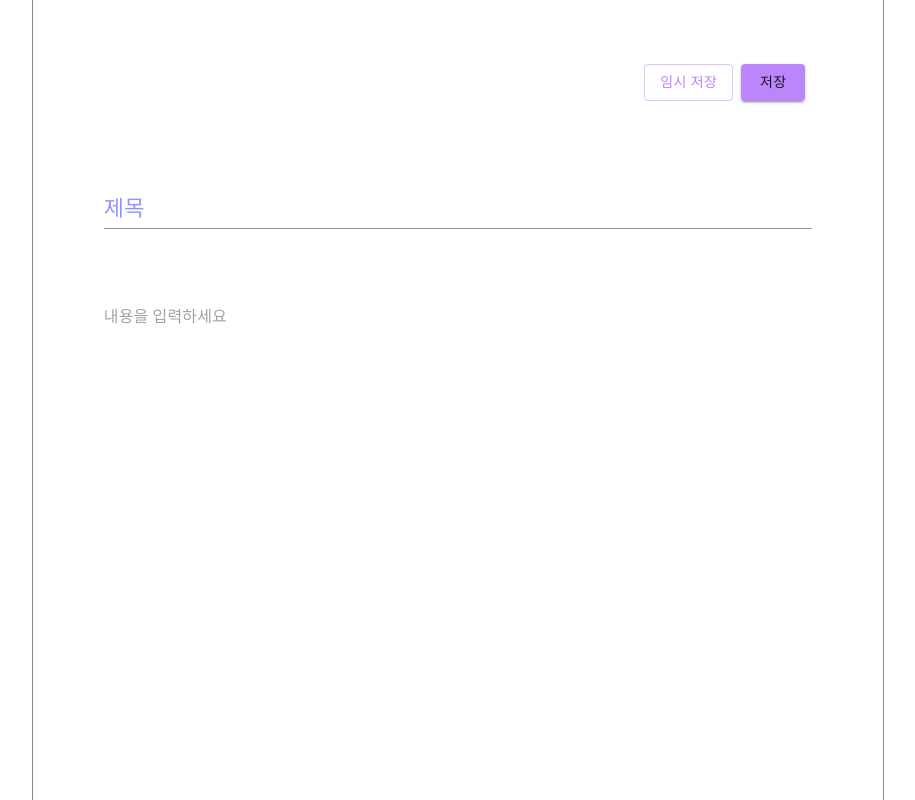
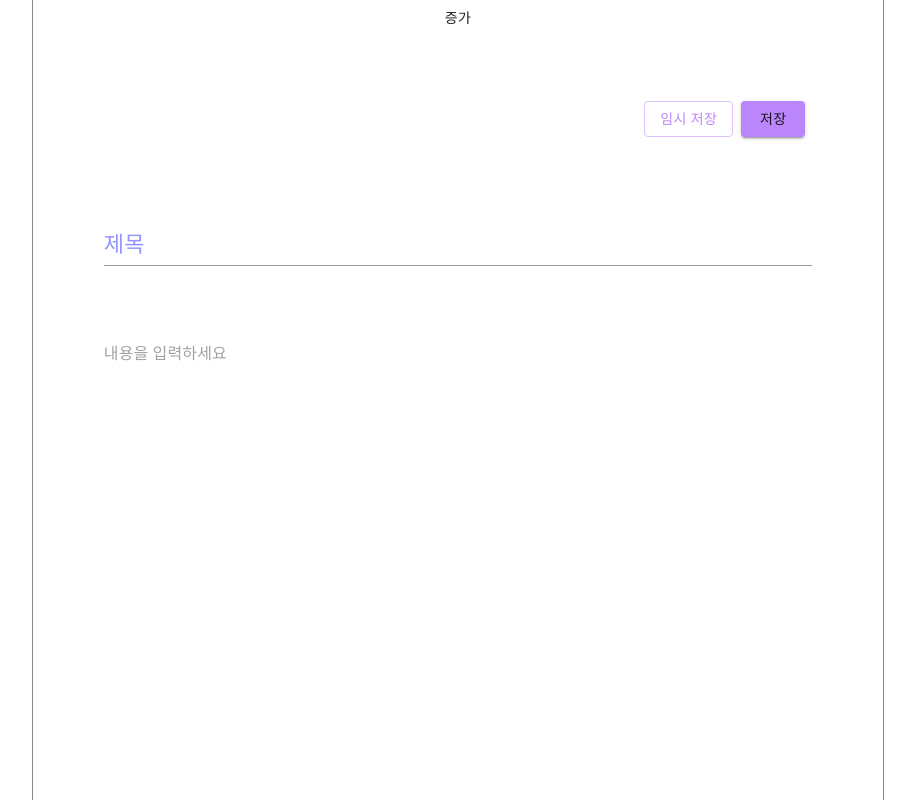
Before and after one commit to team-sohnhong/lifelog_front, a React (Create React App) app: page /addQuestion in a window 1280 px wide. Shown: the top 800 px of the page, without its empty margins (182-1097 px from the left). Built offline with nearby package versions, Linux system fonts and the light colour scheme.

Commit message:
Connect with react-redux

```diff
--- a/package.json
+++ b/package.json
@@ -16,6 +16,7 @@
     "@types/react-dom": "^17.0.11",
     "react": "^17.0.2",
     "react-dom": "^17.0.2",
+    "react-redux": "^7.2.6",
     "react-router-dom": "^6.2.1",
     "react-scripts": "5.0.0",
     "typescript": "^4.5.5",
--- a/src/components/AddQuestion.tsx
+++ b/src/components/AddQuestion.tsx
@@ -6,15 +6,21 @@ import {
   Link,
   Snackbar,
   SnackbarOrigin,
-  TextField,
+  TextField
 } from "@mui/material"
 import { Box } from "@mui/system"
 import { useState } from "react"
-import { PostProps } from "./../routes/Home"
+import { useDispatch, useSelector } from "react-redux"
+import {
+  Link as RouterLink
+} from "react-router-dom"
+import { PostProps, posts } from "./../routes/Home"
 
 export default function AddQuestion(props: any) {
-  // let [title, setTitle] = useState("")
-  // let [content, setContent] = useState("")
+
+
+  const 꺼내온거 = useSelector(state => state)
+  const dispatch = useDispatch()
 
   const [state, setState] = useState({
     open: false,
@@ -35,6 +41,23 @@ export default function AddQuestion(props: any) {
     event.preventDefault()
     const data = new FormData(event.currentTarget)
     // console.log("🚀 ~ file: SignIn.tsx ~ line 50 ~ handleSubmit ~ data", event)
+    let post: PostProps = {
+      date: "오늘",
+      title: data.get("title") as string,
+      content: data.get("content") as string,
+      vote: 3,
+      answer: 0,
+      tags: ["태그"],
+      created_at: Date.now(),
+      writer: "Me",
+    }
+    posts.posts.push(post)
+    console.log(posts.posts)
+
+    console.log(
+      "🚀 ~ file: AddQuestion.tsx ~ line 48 ~ handleSubmit ~ post",
+      post
+    )
 
     console.log({
       date: "1",
@@ -46,17 +69,6 @@ export default function AddQuestion(props: any) {
       created_at: Date.now(),
       writer: "me",
     })
-  }
-
-  const post: PostProps = {
-    date: "today",
-    title: "title",
-    content: "content",
-    vote: 2,
-    answer: 0,
-    tags: ["tag1"],
-    created_at: Date.now(),
-    writer: "me",
   }
 
   return (
@@ -86,6 +98,8 @@ export default function AddQuestion(props: any) {
           },
         }}
       >
+
+        <Button onClick={() => dispatch({ type: "증가" })}>증가</Button>
         <Grid
           container
           direction="row"
@@ -110,18 +124,24 @@ export default function AddQuestion(props: any) {
               autoHideDuration={800}
               open={open}
               onClose={handleClose}
-              // message="임시 저장 실패"
               key={vertical + horizontal}
             >
               <Alert severity="error">임시 저장 실패!</Alert>
             </Snackbar>
           </Grid>
           <Grid item xs={2}>
-            {/* <Link href="/addQuestion" underline="none"> */}
-            <Button type="submit" color="secondary" variant="contained">
-              저장
-            </Button>
-            {/* </Link> */}
+            <Link
+              component={RouterLink}
+              // ref={ref}
+              // {...props}
+              to="/"
+              // to={{ pathname: "/", state: posts }}
+              underline="none"
+            >
+              <Button type="submit" color="secondary" variant="contained">
+                저장
+              </Button>
+            </Link>
           </Grid>
         </Grid>
 
--- a/src/components/QuestionHeader.tsx
+++ b/src/components/QuestionHeader.tsx
@@ -1,6 +1,8 @@
-import { Grid, Typography, Button, Box, Divider, Link } from "@mui/material"
+import { Box, Button, Divider, Grid, Link, Typography } from "@mui/material"
+import {
+  Link as RouterLink
+} from "react-router-dom"
 import { Posts } from "../routes/Home"
-
 export default function QuestionHeader({ posts }: Posts) {
   const postsLength = posts.length
   return (
@@ -15,7 +17,7 @@ export default function QuestionHeader({ posts }: Posts) {
         <Typography variant="h4" color="initial">
           All Question
         </Typography>
-        <Link href="/addQuestion">
+        <Link component={RouterLink} to="/addQuestion" underline="none">
           <Button variant="contained" color="primary">
             Add Questions
           </Button>
--- a/src/components/QuestionList.tsx
+++ b/src/components/QuestionList.tsx
@@ -18,9 +18,9 @@ const QuestionList: React.FC<Posts> = props => {
 
   return (
     <List>
-      {posts.map(() => {
+      {posts.map((item, index) => {
         return (
-          <Card sx={{ minWidth: 275, mb: 1 }}>
+          <Card key={index} sx={{ minWidth: 275, mb: 1 }}>
             <Grid
               container
               direction="row"
@@ -60,7 +60,7 @@ const QuestionList: React.FC<Posts> = props => {
                 <CardContent>
                   <Link href="/home" underline="none">
                     <Typography sx={{ fontSize: 20 }} gutterBottom>
-                      {post.title}
+                      {item.title}
                     </Typography>
                   </Link>
                   <Typography
--- a/src/index.tsx
+++ b/src/index.tsx
@@ -1,14 +1,48 @@
-import React from "react";
-import ReactDOM from "react-dom";
-import "./index.css";
-import App from "./App";
+import React from "react"
+import ReactDOM from "react-dom"
+import { Provider } from "react-redux"
+import { createStore } from "redux"
+import App from "./App"
+import "./index.css"
+import { PostProps, Posts } from "./routes/Home"
+
+const post: PostProps = {
+  date: "today",
+  title: "ㄱㄱㄱ",
+  content: "content",
+  vote: 2,
+  answer: 0,
+  tags: ["tag1"],
+  created_at: Date.now(),
+  writer: "userName",
+}
+
+const posts: Posts = {
+  posts: [post, post, post, post, post], //post의 개수 만큼 리스트 생성
+}
+
+function reducer(state = posts.posts, action: any) {
+  if (action.type === "증가") {
+    state.push(post)
+    return state
+  } else if (action.type === "감소") {
+    // state.posts.
+    return state
+  } else {
+    return state
+  }
+}
+
+let store = createStore(reducer)
 
 ReactDOM.render(
   <React.StrictMode>
-    <App />
+    <Provider store={store}>
+      <App />
+    </Provider>
   </React.StrictMode>,
   document.getElementById("root")
-);
+)
 
 // If you want to start measuring performance in your app, pass a function
 // to log results (for example: reportWebVitals(console.log))
--- a/src/routes/Home.tsx
+++ b/src/routes/Home.tsx
@@ -1,5 +1,6 @@
-import { Box, Container, CssBaseline } from "@mui/material"
+import { Box, Button, Container, CssBaseline } from "@mui/material"
 import React from "react"
+import { useDispatch, useSelector } from "react-redux"
 import AppBar from "../components/AppBar"
 import QuestionHeader from "../components/QuestionHeader"
 import QuestionList from "../components/QuestionList"
@@ -25,8 +26,6 @@ export interface PostProps {
 export interface Posts {
   posts: Array<PostProps>
 }
-
-function Home() {
 const post: PostProps = {
   date: "today",
   title: "title",
@@ -38,10 +37,17 @@ function Home() {
   writer: "userName",
 }
 
-  const posts: Posts = {
+export let posts: Posts = {
   posts: [post, post, post, post, post], //post의 개수 만큼 리스트 생성
 }
 
+function Home() {
+  const 꺼내온거 = useSelector(state => state) as PostProps[]
+  const dispatch = useDispatch()
+  // let [postss, setPostss] = useState<Posts>(posts)
+  // const change = () => {
+  // setPostss(posts)
+  // }
   return (
     <div>
       <AppBar />
@@ -53,8 +59,10 @@ function Home() {
               height: "150vh",
             }}
           >
-            <QuestionHeader posts={posts.posts} />
-            <QuestionList posts={posts.posts} />
+            {/* <p>{꺼내온거}</p> */}
+            <Button onClick={() => dispatch({ type: "증가" })}>증가</Button>
+            <QuestionHeader posts={꺼내온거} />
+            <QuestionList posts={꺼내온거} />
           </Box>
         </Container>
       </React.Fragment>
--- /dev/null
+++ b/src/store/store.ts
@@ -0,0 +1,6 @@
+
+
+
+export default function abc() {
+
+ }
```
Also changed, not shown: 1 other file (tests, documents, lock files or other folders). Lines whose indentation alone changed are shown as unchanged.
